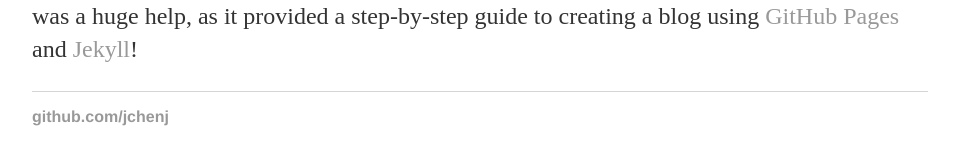
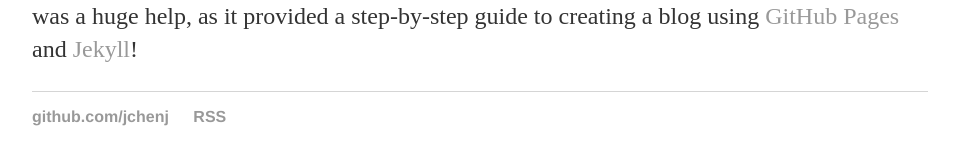
Before and after one commit to jchenj/jchenj.github.io, a Jekyll site: the page built from _posts/2019-10-06-hello-world.md, in a window 1280 px wide. Shown: the part 356-521 px from the top of the page, without its empty margins (160-1119 px from the left). Built offline with Jekyll 4.4.1, drawn with Linux system fonts in a browser that asks for light colours.

Commit message:
Added RSS link

```diff
--- a/_layouts/default.html
+++ b/_layouts/default.html
@@ -21,6 +21,7 @@
     <footer>
       <ul>
 	      <li> <a href="https://github.com/jchenj">github.com/jchenj</a>
+	      <li> <a href="http://jchenj.github.io/blog/atom.xml">RSS</a>
       </ul>
     </footer>
   </body>
```
